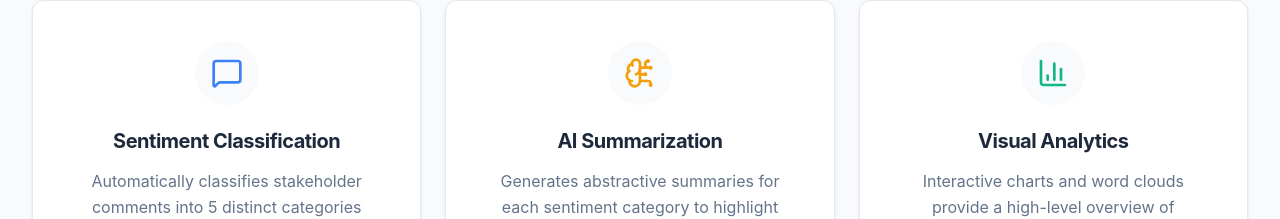
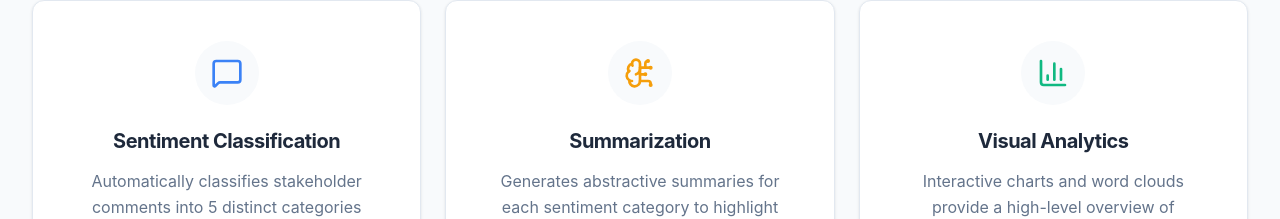
Before and after one commit to Yash-267/final-sentiment-analysis-project, a React (Vite) app in the folder frontend/: page / in a window 1280 px wide. Shown: the part 392-611 px from the top of the page. Built offline with nearby package versions, Linux system fonts and the light colour scheme.

Commit message:
Rename 'AI Summarization' to 'Summarization'

```diff
--- a/frontend/src/pages/Home.jsx
+++ b/frontend/src/pages/Home.jsx
@@ -21,7 +21,7 @@ const Home = () => {
                 />
                 <FeatureCard
                     icon={<BrainCircuit size={32} color="var(--color-accent)" />}
-                    title="AI Summarization"
+                    title="Summarization"
                     desc="Generates abstractive summaries for each sentiment category to highlight core themes and concerns instantly."
                 />
                 <FeatureCard
```
